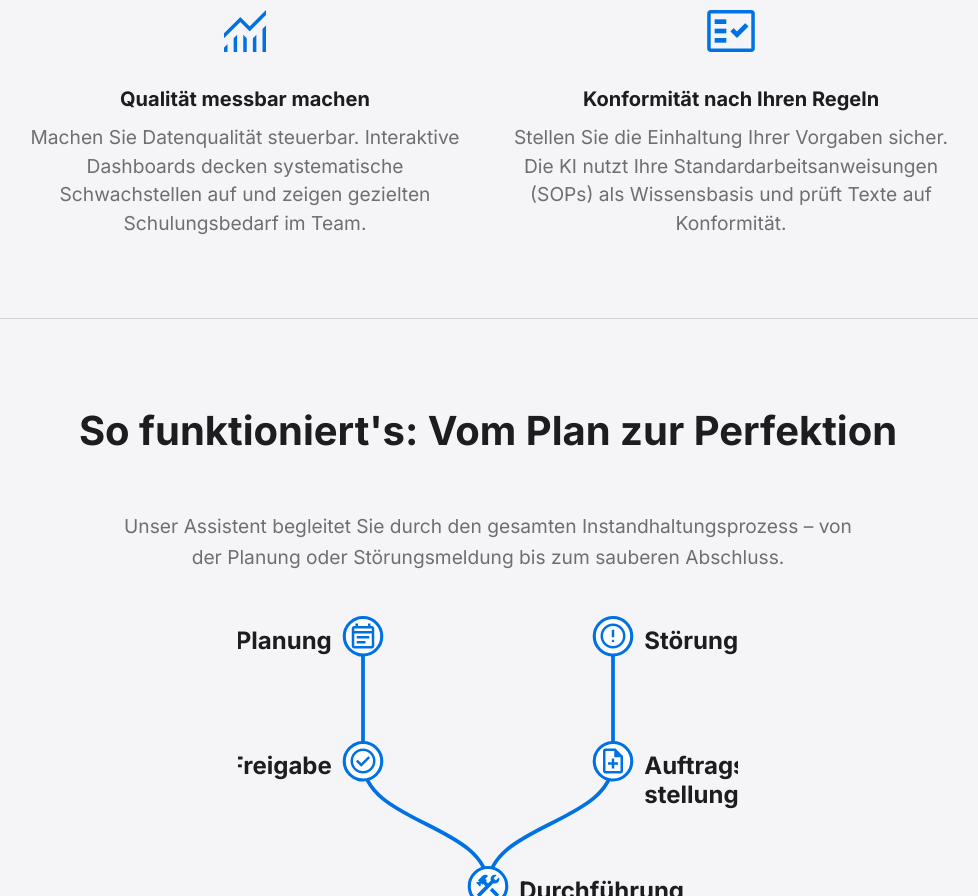
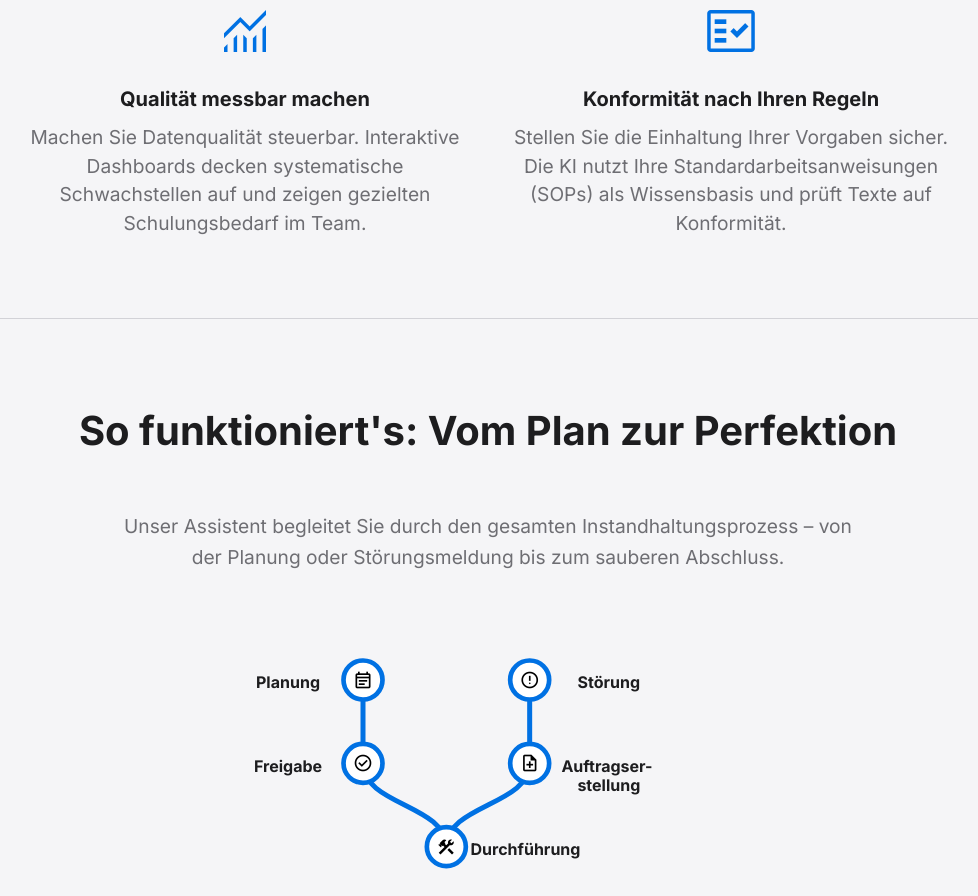
Before and after one commit to daniilmars/pmqualityassistent, a plain HTML site: page de/index.html in a window 1280 px wide. Shown: the part 1904-2800 px from the top of the page, without its empty margins (152-1130 px from the left). Drawn offline with nearby package versions, Linux system fonts and the light colour scheme.

Commit message:
Feat: Improve hero video and milestone icon display
- Re-enabled and configured scroll-based fade-out animation for hero video.
- Implemented robust cross-browser centering for milestone icons using SVG text and dy attribute.
- Adjusted milestone circle size.

```diff
--- a/assets/css/style.css
+++ b/assets/css/style.css
@@ -23,11 +23,17 @@ body {
     background: var(--background-color);
     color: var(--text-color);
 }
-.container {
+section .container {
     max-width: 980px;
     margin: auto;
     padding: 0 1.5rem;
 }
+section#process .container {
+}
+
+section#process .container {
+}
+
 /* 2. TYPOGRAFIE */
 h1 {
     font-size: 3rem;
@@ -105,6 +111,9 @@ section:last-of-type {
 .hero-background-video,
 .hero-overlay {
     animation: fade-out linear forwards;
+    animation-timeline: scroll(root);
+    animation-range: 0 400px;
+}
     /* animation-timeline: scroll(root);*/
     /* animation-range: 0 400px;*/
 }
@@ -387,12 +396,12 @@ section:last-of-type {
 }
 .timeline-svg {
     width: 100%;
-    height: auto;
+    height: 650px; /* Forced height for testing */
 }
 .timeline-path {
     fill: none;
     stroke: var(--primary-color);
-    stroke-width: 3;
+    stroke-width: 6;
     stroke-linecap: round;
     stroke-linejoin: round;
     stroke-dasharray: 2000; /* Must be longer than the path */
@@ -404,8 +413,8 @@ section:last-of-type {
 .milestone-circle {
     fill: var(--card-background-color);
     stroke: var(--primary-color);
-    stroke-width: 2.5;
-    r: 15;
+    stroke-width: 5.625;
+    r: 23.4;
 }
 
 .milestone-label {
@@ -416,11 +425,13 @@ section:last-of-type {
     text-anchor: middle; /* Centers text horizontally */
 }
 /* Adjust specific label positions */
-.milestone-label[x="75"] { text-anchor: end; }
-.milestone-label[x="325"] { text-anchor: start; }
-.milestone-label[x="225"] { text-anchor: start; }
-.milestone-label[x="275"] { text-anchor: end; }
-.milestone-label[x="125"] { text-anchor: start; }
+/* Adjust specific label positions */
+.milestone-label[x="105"] { text-anchor: start; }
+.milestone-label[x="395"] { text-anchor: start; }
+.milestone-label[x="295"] { text-anchor: start; }
+.milestone-label[x="195"] { text-anchor: start; }
+/* Adjust specific label positions */
+
 
 #timeline-tooltip {
     display: none; /* Hidden by default */
@@ -439,6 +450,7 @@ section:last-of-type {
 }
 
 .milestone-icon {
-    font-size: 3.5rem;
-    color: var(--primary-color);
+    font-size: 36px; /* Keep icons larger */
+    color: var(--primary-color); /* Keep visible color */
+    text-anchor: middle; /* Center horizontally for SVG text */
 }
--- a/de/index.html
+++ b/de/index.html
@@ -26,7 +26,7 @@
     </header>
     <main>
         <section id="hero" class="hero-section">
-            <video autoplay loop muted playsinline class="hero-background-video">
+            <video autoplay loop muted playsinline preload="auto" class="hero-background-video">
                 <source src="../assets/videos/Video_Generation_Request_Confirmed.mp4" type="video/mp4">
             </video>
             <div class="hero-overlay"></div>
@@ -95,69 +95,53 @@
                 <p class="section-subtitle">Unser Assistent begleitet Sie durch den gesamten Instandhaltungsprozess – von der Planung oder Störungsmeldung bis zum sauberen Abschluss.</p>
 
                 <div class="timeline-wrapper">
-                    <svg class="timeline-svg" viewBox="0 0 400 650" preserveAspectRatio="xMidYMid meet">
-                        <path id="path1" class="timeline-path" d="M 100 25 V 125 C 100 175, 200 175, 200 225"></path>
-                        <path id="path3" class="timeline-path" d="M 200 225 S 300 275, 300 325 V 375 S 300 425, 200 475 S 100 525, 100 575 V 625"></path>
-                        <path id="path2" class="timeline-path" d="M 300 25 V 125 C 300 175, 200 175, 200 225"></path>
+                    <svg class="timeline-svg" viewBox="0 0 600 650" preserveAspectRatio="xMidYMid meet">
+                        <path id="path1" class="timeline-path" d="M 150 25 V 125 C 150 175, 250 175, 250 225"></path>
+                        <path id="path3" class="timeline-path" d="M 250 225 S 350 275, 350 325 V 375 S 350 425, 250 475 S 150 525, 150 575 V 625"></path>
+                        <path id="path2" class="timeline-path" d="M 350 25 V 125 C 350 175, 250 175, 250 225"></path>
 
-                                                                                                                        <g class="milestone-group" data-tooltip="Eine präventive Wartung wird vom System automatisch ausgelöst.">
-                            <circle class="milestone-circle" cx="100" cy="25" r="8"></circle>
-                            <foreignObject x="88" y="13" width="56" height="56">
-                                <i class="material-symbols-outlined milestone-icon">event_note</i>
-                            </foreignObject>
-                            <text class="milestone-label" x="75" y="35">Planung</text>
+                                                                        <g class="milestone-group" data-tooltip="Eine präventive Wartung wird vom System automatisch ausgelöst.">
+                            <circle class="milestone-circle" cx="150" cy="25" r="23.4"></circle>
+                            <text x="150" y="25" dy="0.5em" class="material-symbols-outlined milestone-icon">event_note</text>
+                            <text class="milestone-label" x="60" y="35">Planung</text>
                         </g>
-                                                <g class="milestone-group" data-tooltip="Ein Techniker erfasst eine ungeplante Störung im System.">
-                            <circle class="milestone-circle" cx="300" cy="25" r="8"></circle>
-                            <foreignObject x="288" y="13" width="56" height="56">
-                                <i class="material-symbols-outlined milestone-icon">error</i>
-                            </foreignObject>
-                            <text class="milestone-label" x="325" y="35">Störung</text>
+                        <g class="milestone-group" data-tooltip="Ein Techniker erfasst eine ungeplante Störung im System.">
+                            <circle class="milestone-circle" cx="350" cy="25" r="23.4"></circle>
+                            <text x="350" y="25" dy="0.5em" class="material-symbols-outlined milestone-icon">error</text>
+                            <text class="milestone-label" x="445" y="35">Störung</text>
                         </g>
                         <g class="milestone-group" data-tooltip="Arbeitsplan, Material und Ressourcen sind im Auftrag hinterlegt.">
-                            <circle class="milestone-circle" cx="100" cy="125" r="8"></circle>
-                            <foreignObject x="88" y="113" width="56" height="56">
-                                <i class="material-symbols-outlined milestone-icon">check_circle</i>
-                            </foreignObject>
-                            <text class="milestone-label" x="75" y="135">Freigabe</text>
+                            <circle class="milestone-circle" cx="150" cy="125" r="23.4"></circle>
+                            <text x="150" y="125" dy="0.5em" class="material-symbols-outlined milestone-icon">check_circle</text>
+                            <text class="milestone-label" x="60" y="135">Freigabe</text>
                         </g>
-                                                                                                                                                                                                                        <g class="milestone-group" data-tooltip="Ein Planer prüft die Meldung und legt einen Auftrag an.">
-                            <circle class="milestone-circle" cx="300" cy="125" r="8"></circle>
-                            <foreignObject x="288" y="113" width="56" height="56">
-                                <i class="material-symbols-outlined milestone-icon">note_add</i>
-                            </foreignObject>
-                            <text class="milestone-label" x="325" y="135">
+                        <g class="milestone-group" data-tooltip="Ein Planer prüft die Meldung und legt einen Auftrag an.">
+                            <circle class="milestone-circle" cx="350" cy="125" r="23.4"></circle>
+                            <text x="350" y="125" dy="0.5em" class="material-symbols-outlined milestone-icon">note_add</text>
+                            <text class="milestone-label" x="445" y="135">
                                 <tspan>Auftragser-</tspan>
-                                <tspan x="325" dy="1.2em">stellung</tspan>
+                                <tspan x="445" dy="1.2em">stellung</tspan>
                             </text>
                         </g>
                         <g class="milestone-group" data-tooltip="Der Techniker beginnt mit der Ausführung der geplanten Arbeiten.">
-                            <circle class="milestone-circle" cx="200" cy="225" r="8"></circle>
-                            <foreignObject x="188" y="213" width="56" height="56">
-                                <i class="material-symbols-outlined milestone-icon">construction</i>
-                            </foreignObject>
-                            <text class="milestone-label" x="225" y="235">Durchführung</text>
+                            <circle class="milestone-circle" cx="250" cy="225" r="23.4"></circle>
+                            <text x="250" y="225" dy="0.5em" class="material-symbols-outlined milestone-icon">construction</text>
+                            <text class="milestone-label" x="345" y="235">Durchführung</text>
                         </g>
-                                                <g class="milestone-group" data-tooltip="Der Techniker dokumentiert seine Tätigkeiten.">
-                            <circle class="milestone-circle" cx="300" cy="375" r="8"></circle>
-                            <foreignObject x="289" y="364" width="56" height="56">
-                                <i class="material-symbols-outlined milestone-icon">feedback</i>
-                            </foreignObject>
-                            <text class="milestone-label" x="275" y="385">Rückmeldung</text>
+                        <g class="milestone-group" data-tooltip="Der Techniker dokumentiert seine Tätigkeiten.">
+                            <circle class="milestone-circle" cx="350" cy="375" r="23.4"></circle>
+                            <text x="350" y="375" dy="0.5em" class="material-symbols-outlined milestone-icon">feedback</text>
+                            <text class="milestone-label" x="445" y="385">Rückmeldung</text>
                         </g>
-                                                                                                <g class="milestone-group" data-tooltip="Die technische Arbeit ist beendet.">
-                            <circle class="milestone-circle" cx="200" cy="475" r="8"></circle>
-                            <foreignObject x="188" y="463" width="56" height="56">
-                                <i class="material-symbols-outlined milestone-icon">verified</i>
-                            </foreignObject>
-                            <text class="milestone-label" x="225" y="485">Techn. Abschluss</text>
+                        <g class="milestone-group" data-tooltip="Die technische Arbeit ist beendet.">
+                            <circle class="milestone-circle" cx="250" cy="475" r="23.4"></circle>
+                            <text x="250" y="475" dy="0.5em" class="material-symbols-outlined milestone-icon">verified</text>
+                            <text class="milestone-label" x="365" y="485">Techn. Abschluss</text>
                         </g>
                         <g class="milestone-group" data-tooltip="Alle Kosten sind verbucht, der Prozess ist vollständig abgeschlossen.">
-                            <circle class="milestone-circle" cx="100" cy="625" r="8"></circle>
-                            <foreignObject x="88" y="613" width="56" height="56">
-                                <i class="material-symbols-outlined milestone-icon">flag</i>
-                            </foreignObject>
-                            <text class="milestone-label" x="125" y="635">Abschluss</text>
+                            <circle class="milestone-circle" cx="150" cy="625" r="23.4"></circle>
+                            <text x="150" y="625" dy="0.5em" class="material-symbols-outlined milestone-icon">flag</text>
+                            <text class="milestone-label" x="245" y="635">Abschluss</text>
                         </g>
                     </svg>
                     </div>
```
